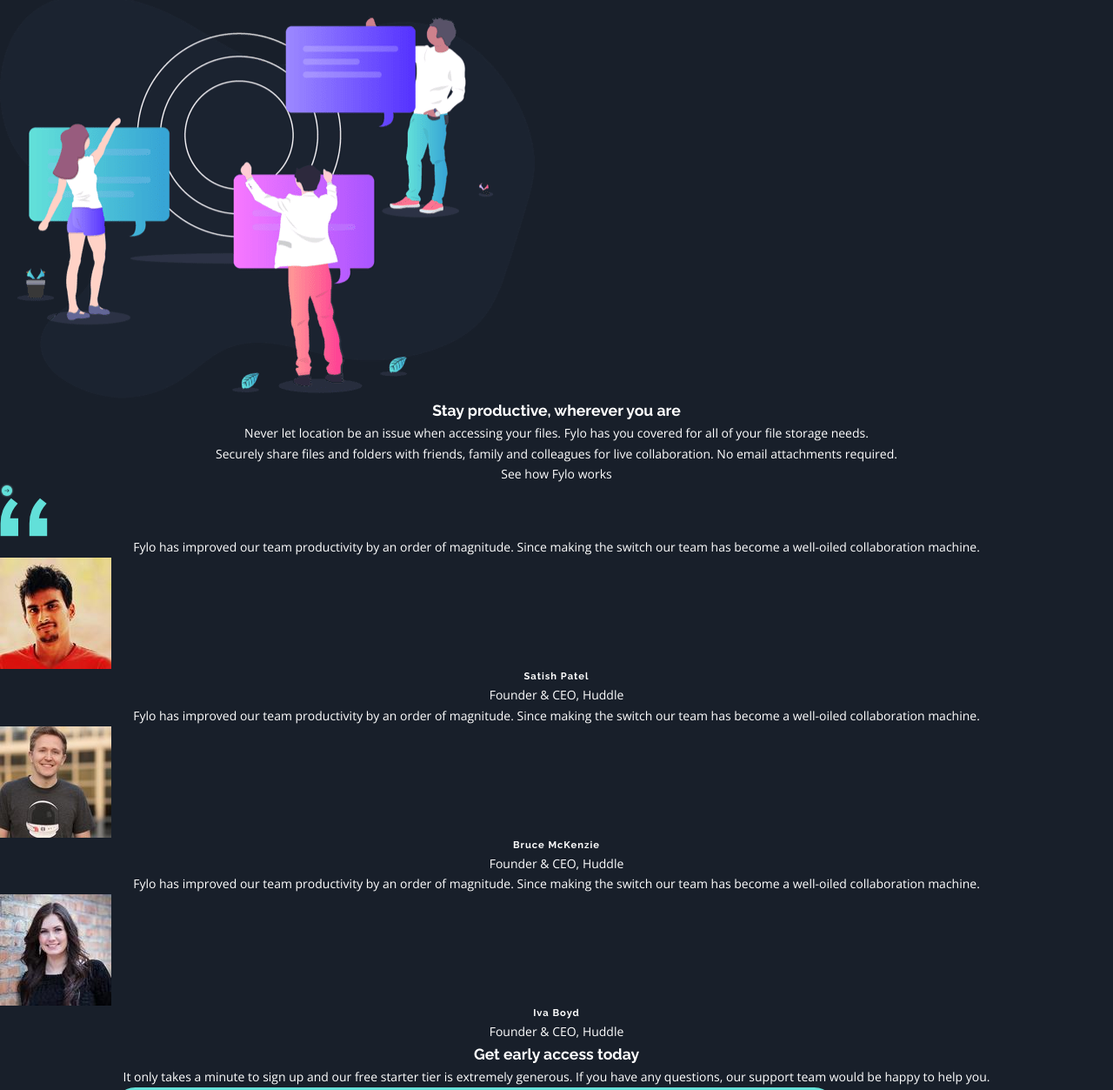
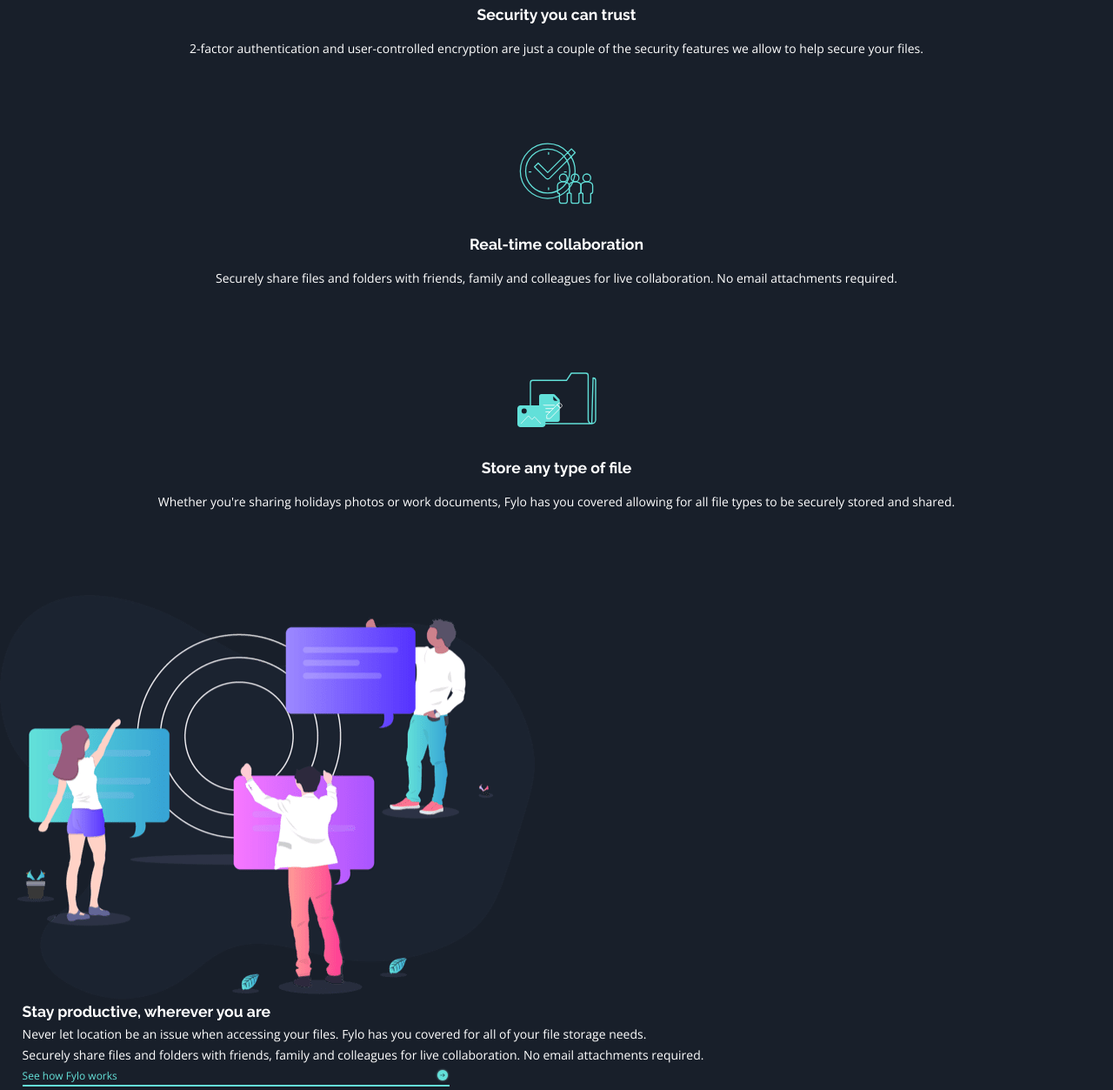
Before and after one commit to Glenda9031/Fylo_Dark_Theme_Landing_Page, a plain HTML site: page index.html in a window 1280 px wide. Shown: the part 1656-2909 px from the top of the page at 87% size. Drawn offline with nearby package versions, Linux system fonts and the light colour scheme; a script that the page names is missing.

Commit message:
Update style.css

```diff
--- a/css/style.css
+++ b/css/style.css
@@ -172,3 +172,75 @@ button:hover {
 /*-------------
    ICON-INFO
  -------------*/
+
+.icon-info-container {
+  display: grid;
+  margin-top: 8rem;
+}
+
+.card {
+  display: grid;
+  justify-items: center;
+}
+
+.card h2 {
+  margin-block: 2rem 0.8rem;
+}
+
+.card p {
+  width: 94%;
+  margin: 0 auto 6rem auto;
+}
+
+
+/*-------------
+   STAY-PROD
+ -------------*/
+
+.stay-prod img {
+  display: grid;
+  justify-items: center;
+  margin-bottom: 3rem;
+}
+
+.stay-prod-content {
+  text-align: left;
+  width: 96%;
+  margin: 0 auto;
+}
+
+.stay-prod p {
+  margin-block: 1rem;
+}
+
+.link-container {
+  display: flex;
+  justify-content: space-between;
+  align-items: center;
+  border-bottom: .125rem solid var(--clr-cyan-inside-CTA-gradient);
+  margin-bottom: 0.2rem;
+  width: 40%;
+}
+
+.link-container a {
+  color: var(--clr-cyan-inside-CTA-gradient);
+  font-size: 0.75rem;
+}
+
+.link-container img {
+  margin: 0;
+}
+
+/*-------------
+   TESTIMONIES
+ -------------*/
+
+.testimonies {
+  margin-block: 10rem;
+  display: grid;
+  gap: 1.5rem;
+}
+
+.test-card-1 {
+  position: relative;
+}
```
